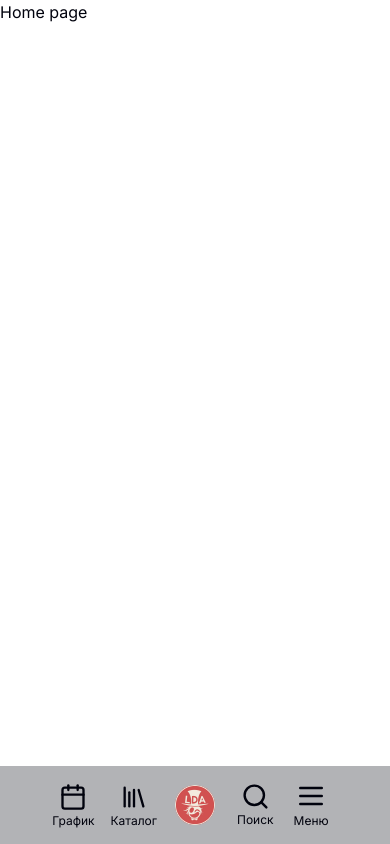
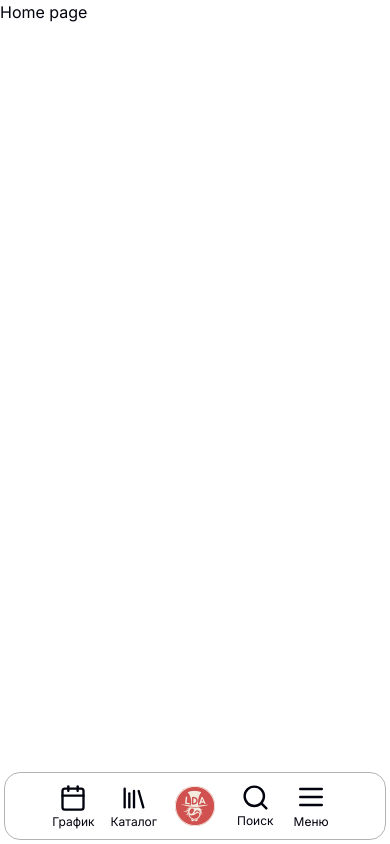
Before and after one commit to MarcoSKB/lda-team-anime-site, a Next.js app: page / in a window 390 px wide. Built offline with nearby package versions, Linux system fonts and the light colour scheme.

Commit message:
style(header): add adaptive to mobile screen

```diff
--- a/src/components/module/header/Header.tsx
+++ b/src/components/module/header/Header.tsx
@@ -3,22 +3,19 @@ import Link from 'next/link'
 import { Search } from '@/components/module'
 import { Container } from '@/components/ui'
 
-import Logotype from './components/Logotype'
-import Menu from './components/Menu'
-import Navigation from './components/Navigation'
-import Profile from './components/Profile'
+import { Logotype, Menu, Navigation, Profile } from './components'
 
 const Header: React.FC = () => {
   return (
-    <header>
-      <Container className='bg-secondary absolute bottom-0 left-0 z-10 flex items-center justify-evenly gap-2.5 overflow-hidden py-1.5 md:static md:justify-between md:gap-2 md:bg-transparent md:py-3'>
+    <header className='absolute min-h-screen md:static md:min-h-auto'>
+      <Container className='shadow-top border-secondary bg-background fixed bottom-1 left-0 z-50 ml-[1%] flex max-w-[98%] items-center justify-evenly gap-2.5 overflow-hidden rounded-2xl border-1 border-solid md:static md:mx-auto md:w-auto md:max-w-[1320px] md:justify-between md:gap-2 md:border-none md:bg-transparent md:py-3'>
         <Logotype />
         <Navigation />
         <div className='order-3 flex flex-1 items-center md:order-none md:flex-none md:gap-2'>
           <Search />
           <Link
             href='/donate'
-            className='hover:bg-accent hidden rounded-md bg-[rgba(255,255,255,10%)] px-3 py-2 text-[12px] transition-all ease-out md:flex'
+            className='hover:bg-accent text-foreground hidden rounded-md bg-[rgba(255,255,255,10%)] px-3 py-2 text-[12px] transition-all ease-out hover:text-white md:flex'
           >
             Поддержать проект
           </Link>
--- /dev/null
+++ b/src/components/module/header/components/index.ts
@@ -0,0 +1,4 @@
+export { default as Logotype } from './Logotype'
+export { default as Menu } from './Menu'
+export { default as Navigation } from './Navigation'
+export { default as Profile } from './Profile'
```
